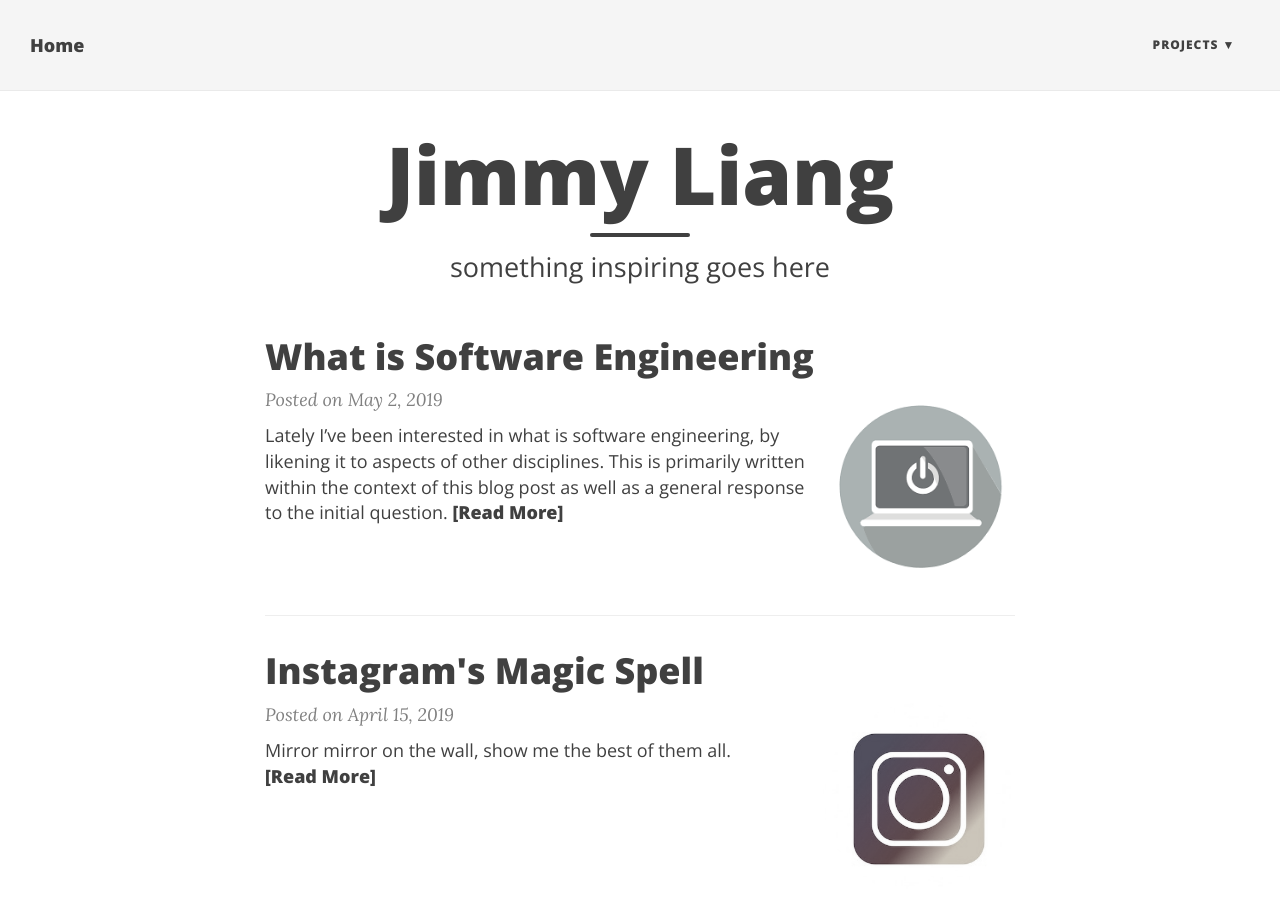
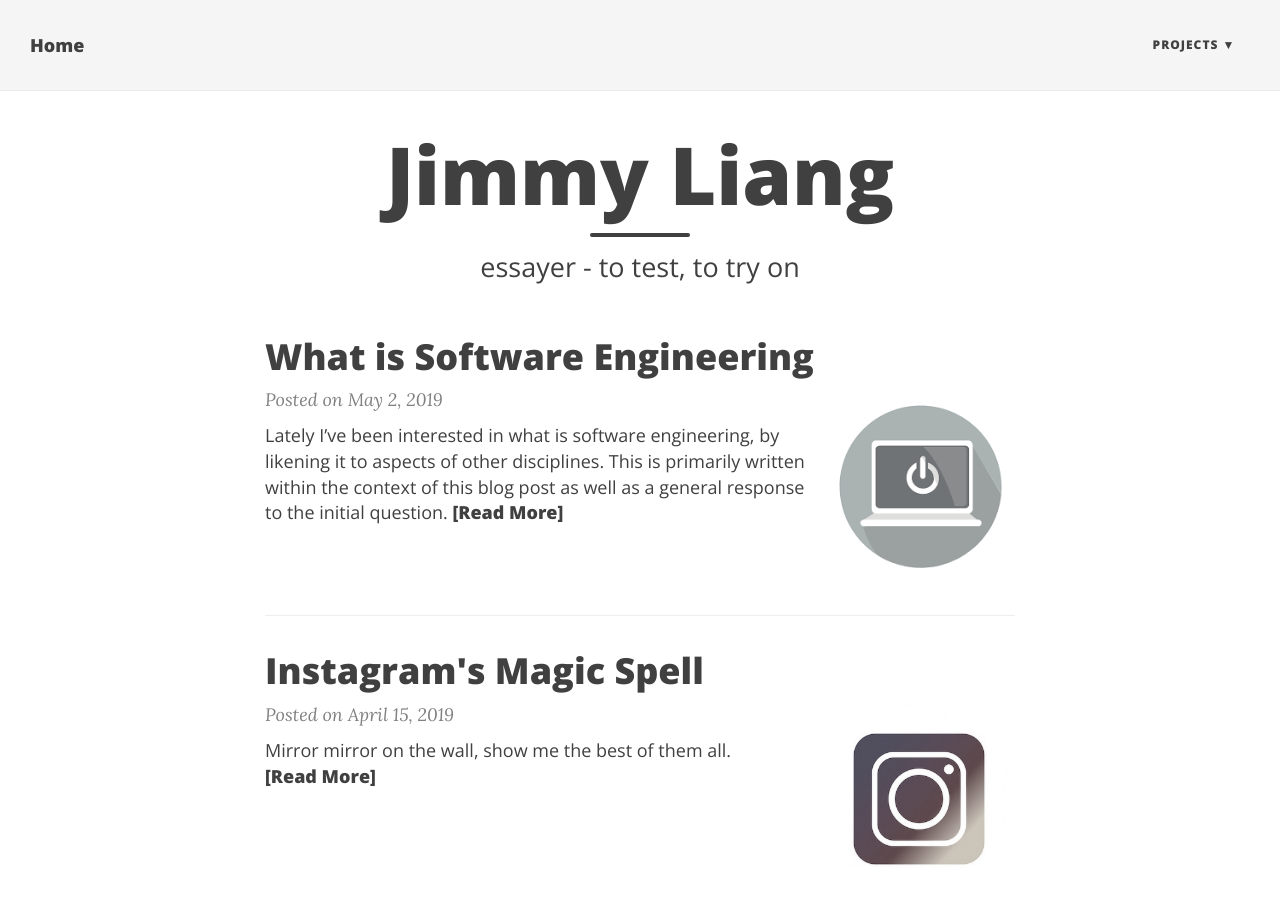
Before and after one commit to jliang117/jliang117.github.io, a Jekyll site: the page built from index.html, in a window 1280 px wide and 900 px high. Built offline with Jekyll 4.4.1, drawn with Linux system fonts in a browser that asks for light colours; nearby versions of some CDN libraries; the list of posts is cut into pages by our own code.

Commit message:
Deploy jliang117/jliang117.github.io to github.com/jliang117/jliang117.github.io.git:gh-pages

```diff
--- a/index.html
+++ b/index.html
@@ -1,7 +1,7 @@
 ---
 layout: page
 title: Jimmy Liang
-subtitle: something inspiring goes here
+subtitle: essayer - to test, to try on
 use-site-title: true
 ---
 
```
